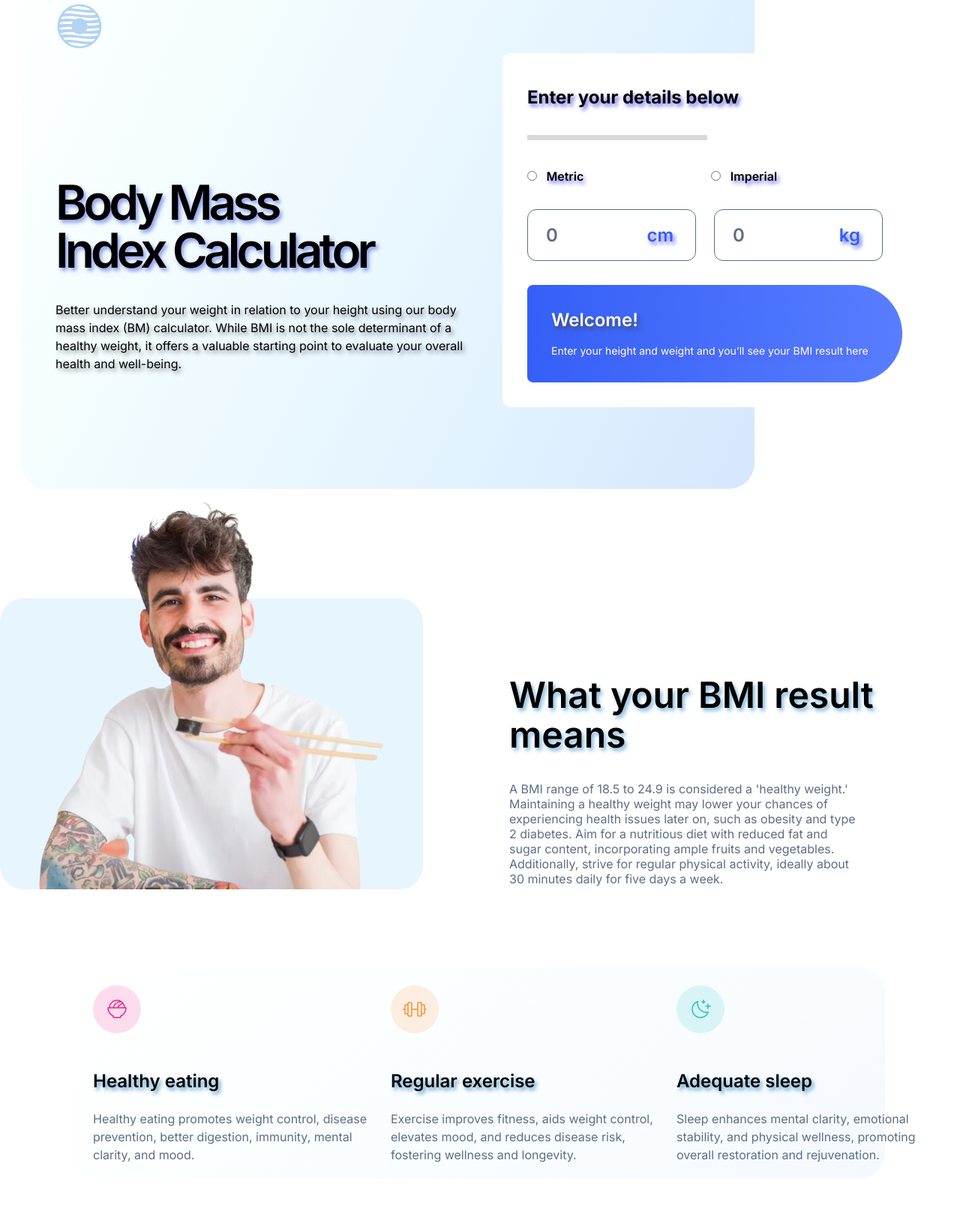
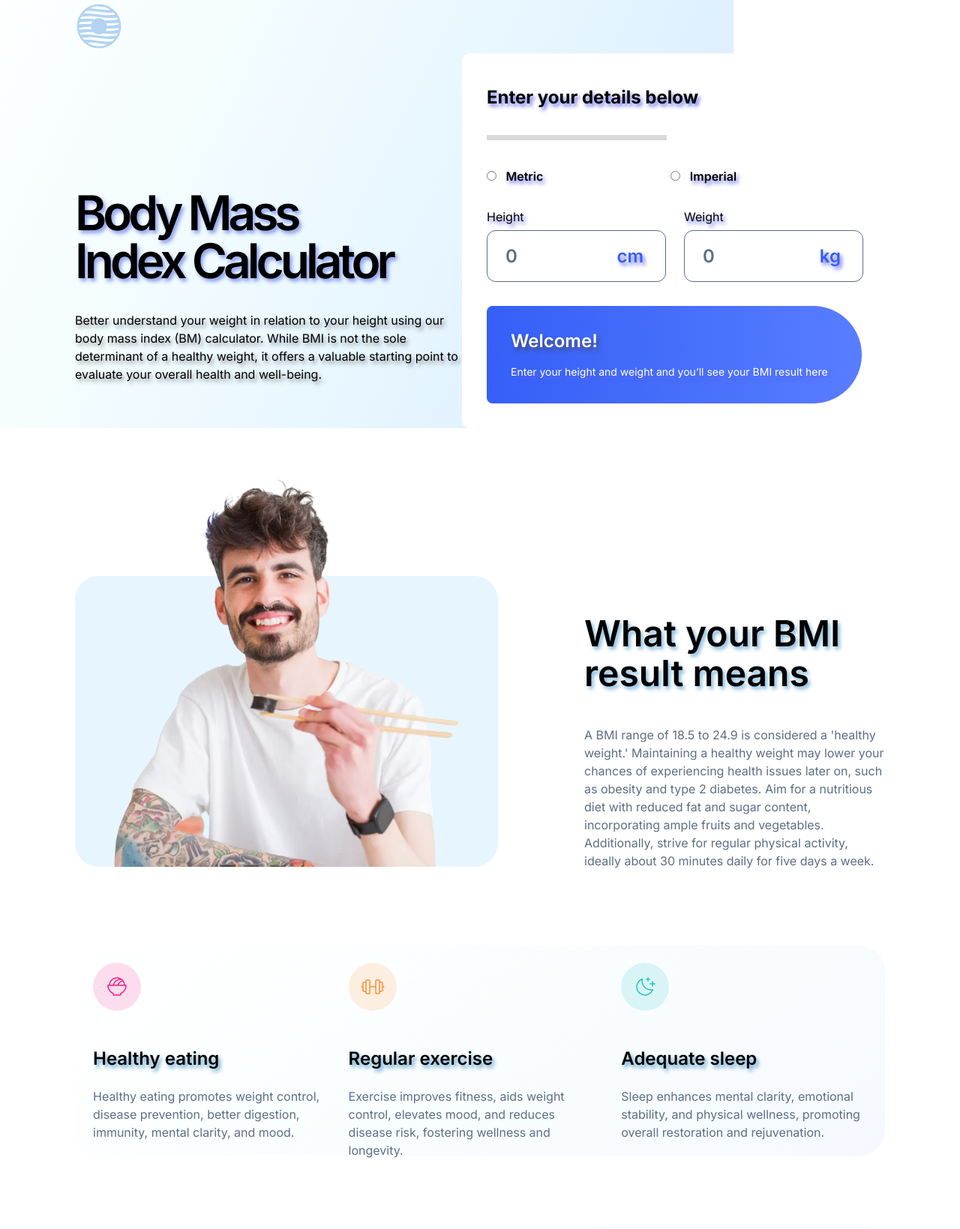
Before and after one commit to ICN153/bm-icalculata, a plain HTML site: page index.html in a window 1280 px wide. Shown: the part 84-1723 px from the top of the page at 75% size. Drawn offline with Linux system fonts and the light colour scheme.

Commit message:
Add files via upload

```diff
--- a/index.html
+++ b/index.html
@@ -1,15 +1,13 @@
 <!DOCTYPE html>
 <html lang="pt-br">
+
 <head>
   <meta charset="UTF-8" />
   <meta name="viewport" content="width=device-width, initial-scale=1.0" />
 
   <link rel="preconnect" href="https://fonts.googleapis.com" />
   <link rel="preconnect" href="https://fonts.gstatic.com" crossorigin />
-    <link
-      href="https://fonts.googleapis.com/css2?family=Inter:wght@100..900&display=swap"
-      rel="stylesheet"
-    />
+  <link href="https://fonts.googleapis.com/css2?family=Inter:wght@100..900&display=swap" rel="stylesheet" />
 
   <link rel="stylesheet" href="css/style.css" />
 
@@ -19,7 +17,10 @@
 <body>
   <div class="hero">
     <div class="container">
+
+      <div class="logo">
         <img src="img/game-icons_abstract-082.svg" alt="" />
+      </div>
 
       <div class="flex-hero">
         <div class="hero-text">
@@ -52,16 +53,20 @@
           </div>
 
           <div class="form">
-              <p id="title1"></p>
+            <div class="group-input">
+              <label id="altura">Height</label>
               <div class="custom-input">
-                <input type="number" placeholder="0" value="0" />
+                <input type="number" placeholder="0" value="0" id="altura" />
                 <span>cm</span>
               </div>
+            </div>
 
-              <p id="title1"></p>
+            <div class="group-input">
+              <label id="peso">Weight</label>
               <div class="custom-input">
-                <input type="number1" placeholder="0" value="0" />
+                <input type="number" placeholder="0" value="0" id="peso" />
                 <span>kg</span>
+              </div>
             </div>
           </div>
 
@@ -79,7 +84,7 @@
     </div>
   </div>
 
-    <section class="result">
+  <section class="result container">
     <div class="image">
       <img src="img/Group 34.png" alt="" />
     </div>
@@ -98,26 +103,31 @@
 
   <div class="container Rectangle">
     <div class="Rectangle-hero">
-        <div class="option-1">
+      <div class="option">
         <img src="img/cafe.svg" alt="" />
+        <div>
           <h3>Healthy eating</h3>
           <p>
             Healthy eating promotes weight control, disease prevention, better
             digestion, immunity, mental clarity, and mood.
           </p>
         </div>
+      </div>
 
-        <div class="option-2">
+      <div class="option">
         <img src="img/alter.svg" alt="" />
+        <div>
           <h3>Regular exercise</h3>
           <p>
             Exercise improves fitness, aids weight control, elevates mood, and
             reduces disease risk, fostering wellness and longevity.
           </p>
         </div>
+      </div>
 
-        <div class="option-3">
+      <div class="option">
         <img src="img/lua.svg" alt="" />
+        <div>
           <h3>Adequate sleep</h3>
           <p>
             Sleep enhances mental clarity, emotional stability, and physical
@@ -126,6 +136,8 @@
         </div>
       </div>
     </div>
+  </div>
+
 
     <!-- Primeiro limitation -->
     <div class="container bmi-limitations">
@@ -210,5 +222,9 @@
         </p>
       </div>
     </div>
+
+
+
 </body>
+
 </html>
--- a/scss/style.scss
+++ b/scss/style.scss
@@ -8,15 +8,17 @@
 .container {
   max-width: 1160px;
   margin: 0 auto;
+  padding-left: 40px;
+  padding-right: 40px;
 }
 
 .hero {
-  height: 737px;
+  height: auto;
   background-repeat: no-repeat;
   background-image: url(../img/Rectangle\ 6.png);
   //padding: 86px 116px;
   padding-top: 87px;
-  margin-left: 28px;
+  //margin-left: 28px;
 
   .flex-hero {
     display: flex;
@@ -25,7 +27,7 @@
   }
 
   .hero-text {
-    width: 564px;
+    max-width: 564px;
     margin-top: 120px;
     box-sizing: border-box;
 
@@ -66,8 +68,8 @@
       color: #000000;
     }
 
-    .frame{
-      img{
+    .frame {
+      img {
         width: 240px;
         margin-top: 32px;
       }
@@ -80,7 +82,7 @@
       gap: 140px;
       margin-top: 32px;
 
-      .radio-cm{
+      .radio-cm {
         label {
           margin: 8px;
           text-transform: capitalize;
@@ -93,7 +95,7 @@
         }
       }
 
-      .radio-kg{
+      .radio-kg {
         label {
           margin: 8px;
           text-transform: capitalize;
@@ -110,19 +112,12 @@
   .form {
     display: flex;
 
+    .group-input {
+      margin-top: 32px;
     }
 
-  p {
-    font-weight: 400;
-    font-size: 14px;
-    line-height: 150%;
-    color: #5E6E85;
+    .custom-input {
       margin-top: 8px;
-  }
-
-
-  .custom-input {
-    margin-top: 32px;
       margin-right: 24px;
       width: 239px;
       height: 69px;
@@ -160,6 +155,21 @@
     }
   }
 
+  .input-group {}
+
+}
+
+p {
+  font-weight: 400;
+  font-size: 14px;
+  line-height: 150%;
+  color: #5E6E85;
+  margin-top: 8px;
+}
+
+
+
+
 .welcome {
   box-sizing: border-box;
   background-image: url(../img/Frame\ 1.png);
@@ -177,6 +187,7 @@
     color: white;
     text-shadow: 3px 4px 5px rgba(73, 64, 64, 0.7);
   }
+
   .paragraph2 {
     margin-top: 16px;
     font-weight: 400;
@@ -189,21 +200,24 @@
 
 .result {
   display: flex;
+  //justify-content: space-between;
+  align-items: flex-end;
+  column-gap: 115px;
 
   .image {
-    width: 564px;
+    max-width: 564px;
     margin-bottom: 35px 0;
   }
 
   .content {
-    width: 465px;
+    max-width: 465px;
     margin-top: 248px;
-    padding-left: 115px;
+
 
 
     h2 {
       padding-bottom: 35px;
-      width: 500px;
+      max-width: 500px;
       font-weight: 600;
       font-size: 48px;
       line-height: 110%;
@@ -213,7 +227,7 @@
 
     p {
 
-      width: 465px;
+      max-width: 465px;
       font-weight: 400;
       font-size: 16px;
       //line-height: 150%;
@@ -222,7 +236,7 @@
   }
 }
 
-.Rectangle{
+.Rectangle {
   max-width: 1392px;
   //height: 420px;
   //background-color: red;
@@ -233,15 +247,18 @@
   background-repeat: no-repeat;
   background-size: cover;
 
-  .Rectangle-hero{
+  .Rectangle-hero {
     display: flex;
     height: 234px;
+    column-gap: 32px;
+
     //background-color: yellow;
-    img{
-      margin-bottom: 45px; ;
+    img {
+      margin-bottom: 45px;
+
     }
 
-    h3{
+    h3 {
       font-size: 24px;
       font-family: "Inter", sans-serif;
       line-height: auto;
@@ -251,36 +268,28 @@
 
     }
 
-    p{
-      width: 365px;
+    p {
+
       font-size: 16px;
       font-weight: 400;
       line-height: 150%;
       color: #5E6E85;
     }
 
-    .option-1{
-      p{
-        margin-right: 32px;
+
+
+
   }
 }
 
-    .option-2{
-      p{
-        margin-right: 16px;
-      }
-    }
-  }
-}
-
-.bmi-limitations{
+.bmi-limitations {
   display: flex;
   margin-top: 20px !important;
 
- .limitations{
+  .limitations {
     width: 564px;
 
-    h2{
+    h2 {
       font-weight: 600;
       font-size: 48px;
       line-height: 110%;
@@ -288,7 +297,7 @@
       text-shadow: 3px 4px 5px rgba(30, 122, 180, 0.7);
     }
 
-    p{
+    p {
       font-weight: 400;
       font-size: 16px;
       line-height: 150%;
@@ -296,7 +305,7 @@
     }
   }
 
-  .category{
+  .category {
     margin-left: 132px;
     width: 365px;
     border: 1px solid #ffffff;
@@ -304,13 +313,13 @@
     border-radius: 10px;
     padding: 32px;
 
-  .card-1{
+    .card-1 {
       display: flex;
       align-items: center;
       gap: 16px;
       padding-bottom: 16px;
 
-    h4{
+      h4 {
 
         font-weight: 600;
         font-size: 20px;
@@ -318,7 +327,7 @@
       }
     }
 
-  .pcard-1{
+    .pcard-1 {
 
       width: 301px;
       font-size: 16px;
@@ -331,12 +340,12 @@
 
 // Segunda Parte
 
-.bmi-limitations-02{
+.bmi-limitations-02 {
   width: 762px;
   display: flex;
   padding: 38px;
 
-  .category2{
+  .category2 {
     //width: 365px;
     margin-left: 140px;
     margin-right: 32px;
@@ -345,13 +354,13 @@
     border-radius: 10px;
     padding: 32px;
 
-  .card-2{
+    .card-2 {
       display: flex;
       align-items: center;
       gap: 16px;
       padding-bottom: 16px;
 
-    h4{
+      h4 {
 
         font-weight: 600;
         font-size: 20px;
@@ -359,7 +368,7 @@
       }
     }
 
-  .pcard-2{
+    .pcard-2 {
       width: 301px;
       font-size: 16px;
       font-weight: 400;
@@ -368,19 +377,19 @@
     }
   }
 
- .category3{
+  .category3 {
     border: 1px solid #ffffff;
     box-shadow: 0 0 10px rgba(72, 98, 228, 0.2);
     border-radius: 10px;
     padding: 32px;
 
-.card-3{
+    .card-3 {
       display: flex;
       align-items: center;
       gap: 16px;
       padding-bottom: 16px;
 
-  h4{
+      h4 {
 
         font-weight: 600;
         font-size: 20px;
@@ -388,7 +397,7 @@
       }
     }
 
-.pcard-3{
+    .pcard-3 {
 
       width: 301px;
       font-size: 16px;
@@ -402,11 +411,11 @@
 
 //Terceira Parte
 
-.bmi-limitations-04{
+.bmi-limitations-04 {
   display: flex;
   margin-bottom: 120px;
 
-.category4{
+  .category4 {
     width: 365px;
     margin-left: 190px;
     margin-right: 32px;
@@ -415,20 +424,20 @@ margin-bottom: 120px;
     border-radius: 10px;
     padding: 32px;
 
-.card-4{
+    .card-4 {
       display: flex;
       align-items: center;
       gap: 16px;
       padding-bottom: 16px;
 
-  h4{
+      h4 {
         font-weight: 600;
         font-size: 20px;
         line-height: auto;
       }
     }
 
-.pcard-4{
+    .pcard-4 {
       width: 301px;
       font-size: 16px;
       font-weight: 400;
@@ -437,7 +446,7 @@ margin-bottom: 120px;
     }
   }
 
- .category5{
+  .category5 {
     width: 365px;
     margin-right: 32px;
     border: 1px solid #ffffff;
@@ -445,13 +454,13 @@ margin-bottom: 120px;
     border-radius: 10px;
     padding: 32px;
 
-.card-5{
+    .card-5 {
       //display: flex;
       align-items: center;
       gap: 16px;
       padding-bottom: 16px;
 
-  h4{
+      h4 {
 
         font-weight: 600;
         font-size: 20px;
@@ -459,7 +468,7 @@ margin-bottom: 120px;
       }
     }
 
-.pcard-5{
+    .pcard-5 {
       width: 301px;
       font-size: 16px;
       font-weight: 400;
@@ -469,23 +478,27 @@ margin-bottom: 120px;
   }
 }
 
-@media(max-width:768px){
-  .container{
+@media (max-width:1200px) {
+
+  .logo{
     display: flex;
-    flex-direction: column;
-    align-items: center;
     justify-content: center;
   }
-  .hero-text{
+
+  .hero{
+    background-position: right;
+  }
+
+  .hero-text {
     display: block;
-    width: 686px;
+    max-width: 686px;
 
-    img{
+    img {
       display: block;
       align-items: center;
     }
 
-    h1{
+    h1 {
       display: block;
       font-weight: 600;
       font-size: 48px;
@@ -495,7 +508,7 @@ margin-bottom: 120px;
       //width: 686px;
     }
 
-    p{
+    p {
       //width: 686px;
       font-weight: 400;
       line-height: 150%;
@@ -504,6 +517,7 @@ margin-bottom: 120px;
       align-items: center;
     }
   }
+
   .flex-hero {
     display: flex;
     flex-direction: column;
@@ -517,26 +531,46 @@ margin-bottom: 120px;
     width: 100%;
   }
 
-   .result{
+  .result {
+    column-gap: 75px;
+
+    .content {
+      max-width: 380px;
+    }
+
+    .image {
+      max-width: 330px;
+
+      img {
+        width: 100%;
+      }
+    }
+
+  }
+
+  .Rectangle {
+    margin: 100px 0;
+
+    .Rectangle-hero {
+      height: auto;
+      flex-direction: column;
+      row-gap: 40px;
+
+      .option {
         display: flex;
         align-items: center;
-    justify-content: center;
-    width: 841px;
-    margin-top: 90px;
+        column-gap: 40px;
+
+        img {
+          margin: 0;
         }
 
-  .image
+      }
 
-    img {
-      width: 435px;
-      margin-top: 220px;
+    }
   }
 
 
-    .content {
-      //padding-right: 180px;
-
-  }
 
   h2 {
     max-width: 100%;
@@ -551,7 +585,19 @@ margin-bottom: 120px;
     font-size: 16px;
     font-weight: 400;
     line-height: 150%;
-      text-align: justify;
   }
 
 }
+
+
+@media (max-width: 767px){
+  .result{
+    flex-direction: column;
+    align-items: center;
+    justify-content: flex-start;
+
+    .content{
+      margin-top: 0;
+    }
+  }
+}
```
Also changed, not shown: css/style.css, 1 other file. Lines whose indentation alone changed are shown as unchanged.
